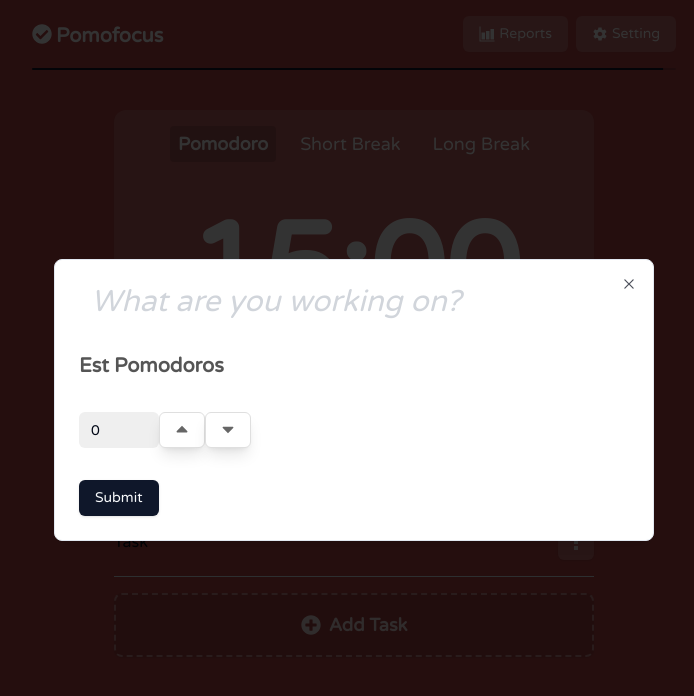
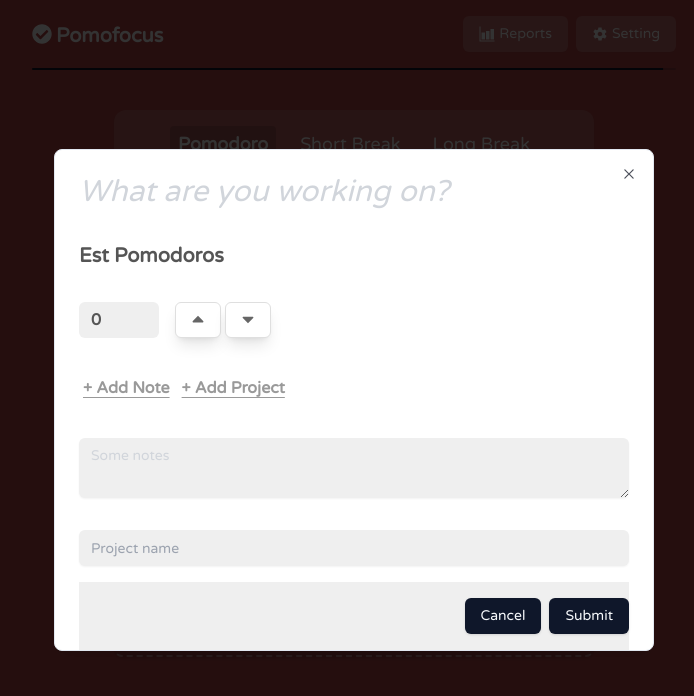
Before and after one commit to hoamx2602/pomodoro-nextjs, a Next.js app: page / in a window 1280 px wide. Both pictures are taken after a click on the button "Add Task". Shown: the top 696 px of the page, without its empty margins (286-980 px from the left). Built offline with nearby package versions, Linux system fonts and the light colour scheme.

Commit message:
feat: handle break into small components

```diff
--- a/components/task-dialog.tsx
+++ b/components/task-dialog.tsx
@@ -1,30 +1,15 @@
 "use client";
 
 import { Button } from "@/components/ui/button";
+import { Textarea } from "@/components/ui/textarea";
 import { zodResolver } from "@hookform/resolvers/zod";
 import { useForm } from "react-hook-form";
 import { FaPlusCircle } from "react-icons/fa";
+import { TiArrowSortedDown, TiArrowSortedUp } from "react-icons/ti";
 import { z } from "zod";
-import {
-  Dialog,
-  DialogContent,
-  DialogDescription,
-  DialogHeader,
-  DialogTitle,
-  DialogTrigger,
-} from "./ui/dialog";
-import {
-  Form,
-  FormControl,
-  FormDescription,
-  FormField,
-  FormItem,
-  FormLabel,
-  FormMessage,
-} from "./ui/form";
+import { Dialog, DialogContent, DialogTrigger } from "./ui/dialog";
+import { Form, FormControl, FormField, FormItem, FormMessage } from "./ui/form";
 import { Input } from "./ui/input";
-import { TiArrowSortedDown } from "react-icons/ti";
-import { TiArrowSortedUp } from "react-icons/ti";
 
 const TaskDialog = () => {
   const onClick = () => {
@@ -35,6 +20,8 @@
       message: "Username must be at least 2 characters.",
     }),
     est: z.number().min(0),
+    note: z.string(),
+    project: z.string(),
   });
 
   const form = useForm<z.infer<typeof formSchema>>({
@@ -61,7 +48,8 @@
           <FaPlusCircle className="h-5 w-5 mr-2" /> Add Task
         </Button>
       </DialogTrigger>
-      <DialogContent className="sm:max-w-[600px]">
+      <div className="p-0">
+        <DialogContent className="pb-0 max-w-[600px]">
           {/* Form */}
           <Form {...form}>
             <form onSubmit={form.handleSubmit(onSubmit)} className="space-y-8">
@@ -72,7 +60,7 @@
                   <FormItem>
                     <FormControl>
                       <Input
-                      className="border-none focus:outline-none focus:ring-0 focus-visible:border-none shadow-none text-3xl placeholder-gray-300 italic font-medium"
+                        className="px-0 border-none focus:outline-none focus:ring-0 focus-visible:border-none shadow-none text-3xl placeholder-gray-300 italic font-medium"
                         placeholder="What are you working on?"
                         {...field}
                       />
@@ -81,8 +69,10 @@
                   </FormItem>
                 )}
               />
-            <p className="text-[#555555] font-semibold text-xl w-full">Est Pomodoros</p>
-            <div className="flex flex-row">
+              <p className="text-[#555555] font-semibold text-xl w-full">
+                Est Pomodoros
+              </p>
+              <div className="flex flex-row items-center space-x-4">
                 <FormField
                   control={form.control}
                   name="est"
@@ -90,7 +80,7 @@
                     <FormItem>
                       <FormControl>
                         <Input
-                        className="border-none focus:outline-none focus:ring-0 focus-visible:border-none shadow-none w-20 bg-[#EFEFEF]"
+                          className="border-none focus:outline-none focus:ring-0 focus-visible:border-none shadow-none w-20 text-base font-semibold text-[#555555] bg-[#EFEFEF]"
                           {...field}
                         />
                       </FormControl>
@@ -98,18 +88,75 @@
                     </FormItem>
                   )}
                 />
-              <Button className="bg-white shadow-lg border-[1px] border-[#DFDFDF] px-3" type="button">
+                <div className="flex items-center space-x-1">
+                  <Button
+                    className="bg-white shadow-lg border-[1px] border-[#DFDFDF] px-3"
+                    type="button"
+                  >
                     <TiArrowSortedUp className="text-[#666666] h-5 w-5" />
                   </Button>
-              <Button className="bg-white shadow-lg border-[1px] border-[#DFDFDF] px-3" type="button">
+                  <Button
+                    className="bg-white shadow-lg border-[1px] border-[#DFDFDF] px-3"
+                    type="button"
+                  >
                     <TiArrowSortedDown className="text-[#666666] h-5 w-5" />
-
                   </Button>
                 </div>
-            <Button type="submit">Submit</Button>
+              </div>
+              <div className="flex items-center space-x-1">
+                <Button
+                  variant="link"
+                  className="font-semibold px-1 text-base text-black/40 underline"
+                >
+                  + Add Note
+                </Button>
+                <Button
+                  variant="link"
+                  className="font-semibold px-1 text-base text-black/40 underline"
+                >
+                  + Add Project
+                </Button>
+              </div>
+              <FormField
+                control={form.control}
+                name="note"
+                render={({ field }) => (
+                  <FormItem>
+                    <FormControl>
+                      <Textarea
+                        className="bg-[#EFEFEF] placeholder-gray-300 text-sm"
+                        placeholder="Some notes"
+                        {...field}
+                      />
+                    </FormControl>
+                    <FormMessage />
+                  </FormItem>
+                )}
+              />
+              <FormField
+                control={form.control}
+                name="project"
+                render={({ field }) => (
+                  <FormItem>
+                    <FormControl>
+                      <Input
+                        className="bg-[#EFEFEF] focus:outline-none focus:ring-0 focus-visible:border-none placeholder-gray-400 text-sm"
+                        placeholder="Project name"
+                        {...field}
+                      />
+                    </FormControl>
+                    <FormMessage />
+                  </FormItem>
+                )}
+              />
             </form>
           </Form>
+          <div className="flex justify-end space-x-2 bg-[#EFEFEF] py-4">
+            <Button type="button">Cancel</Button>
+            <Button type="submit">Submit</Button>
+          </div>
         </DialogContent>
+      </div>
     </Dialog>
   );
 };
--- a/components/ui/input.tsx
+++ b/components/ui/input.tsx
@@ -11,7 +11,7 @@
       <input
         type={type}
         className={cn(
-          "flex h-9 w-full rounded-md border border-input bg-transparent px-3 py-1 text-sm shadow-sm transition-colors file:border-0 file:bg-transparent file:text-sm file:font-medium disabled:cursor-not-allowed disabled:opacity-50",
+          "flex h-9 w-full rounded-md bg-transparent px-3 py-1 text-sm shadow-sm transition-colors file:border-0 file:bg-transparent file:text-sm file:font-medium disabled:cursor-not-allowed disabled:opacity-50",
           className
         )}
         ref={ref}
--- /dev/null
+++ b/components/ui/textarea.tsx
@@ -0,0 +1,24 @@
+import * as React from "react"
+
+import { cn } from "@/lib/utils"
+
+export interface TextareaProps
+  extends React.TextareaHTMLAttributes<HTMLTextAreaElement> {}
+
+const Textarea = React.forwardRef<HTMLTextAreaElement, TextareaProps>(
+  ({ className, ...props }, ref) => {
+    return (
+      <textarea
+        className={cn(
+          "flex min-h-[60px] w-full rounded-md bg-transparent px-3 py-2 text-sm shadow-sm focus-visible:outline-none focus-visible:ring-ring disabled:cursor-not-allowed disabled:opacity-50",
+          className
+        )}
+        ref={ref}
+        {...props}
+      />
+    )
+  }
+)
+Textarea.displayName = "Textarea"
+
+export { Textarea }
```
Lines whose indentation alone changed are shown as unchanged.
